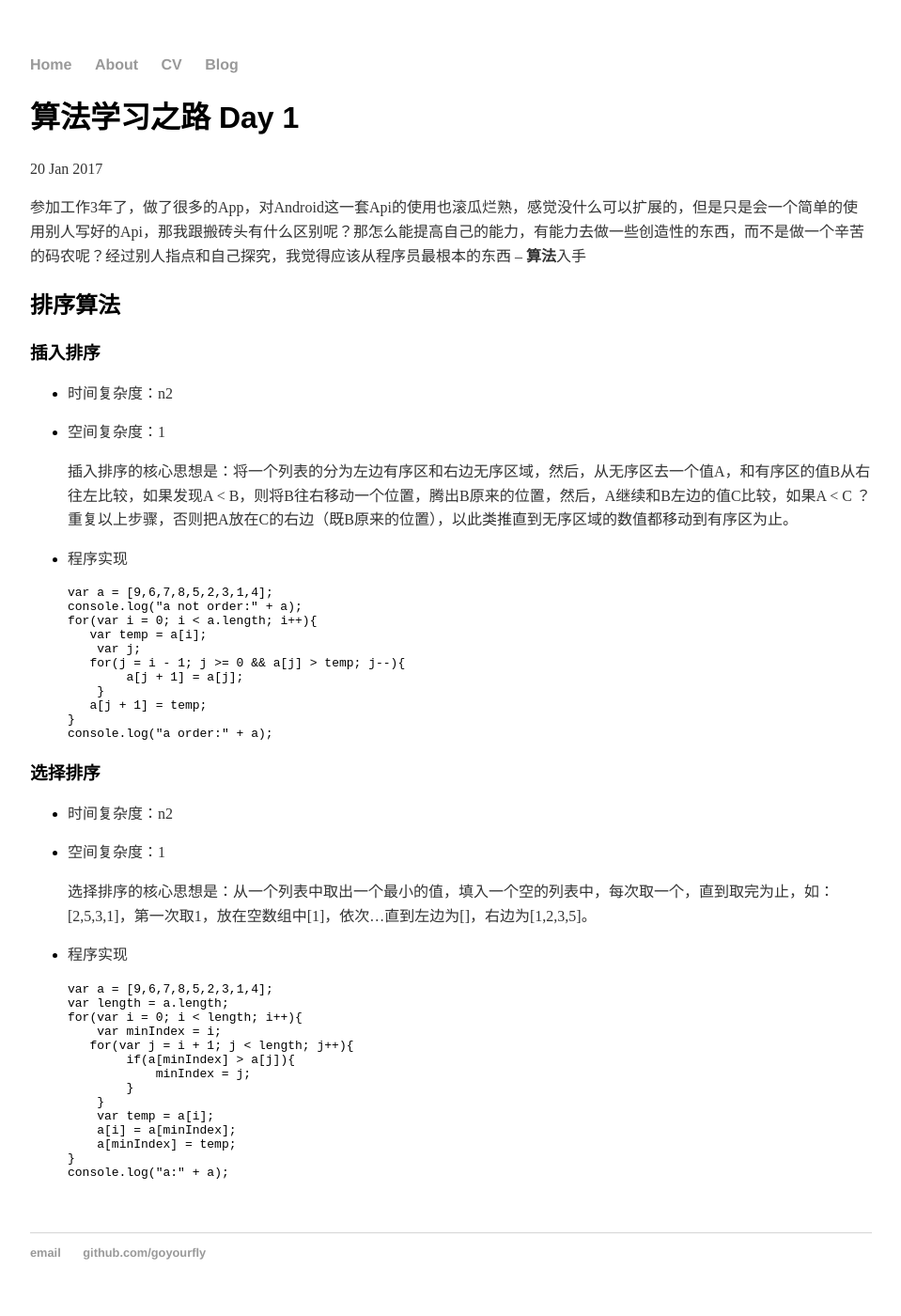
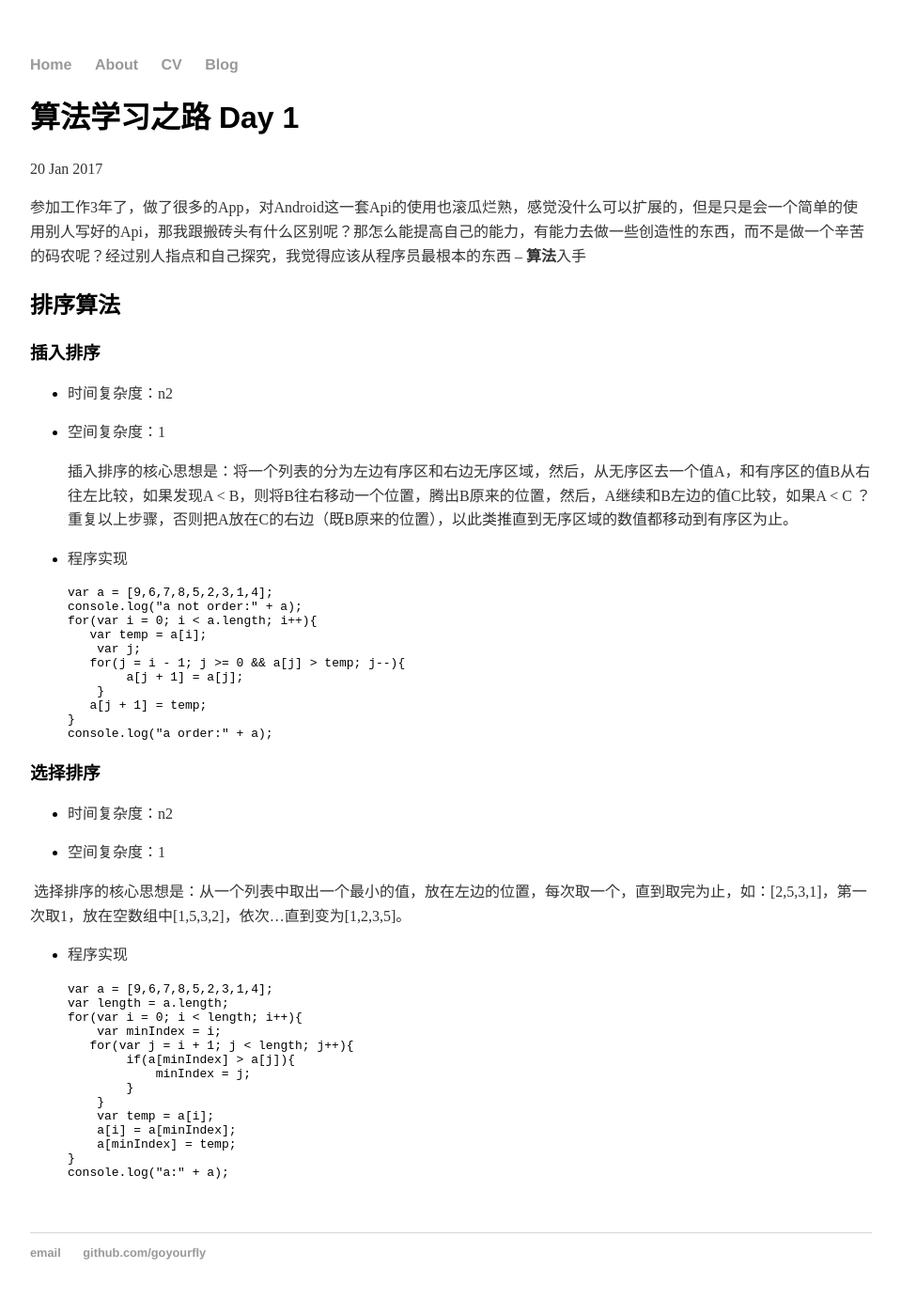
Before and after one commit to goyourfly/goyourfly.github.io, a Jekyll site: the page built from _posts/2017-01-20-go-your-fly-site-algorithm-day-1.md, in a window 1280 px wide. Shown: the whole page at 94% size, without its empty margins (160-1119 px from the left). Built offline with Jekyll 4.4.1, drawn with Linux system fonts in a browser that asks for light colours.

Commit message:
Update 2017-01-20-go-your-fly-site-algorithm-day-1.md

```diff
--- a/_posts/2017-01-20-go-your-fly-site-algorithm-day-1.md
+++ b/_posts/2017-01-20-go-your-fly-site-algorithm-day-1.md
@@ -39,7 +39,7 @@ date: 2017-01-20
 
 * 空间复杂度：1
 
-  选择排序的核心思想是：从一个列表中取出一个最小的值，填入一个空的列表中，每次取一个，直到取完为止，如：[2,5,3,1]，第一次取1，放在空数组中[1]，依次...直到左边为[]，右边为[1,2,3,5]。
+  选择排序的核心思想是：从一个列表中取出一个最小的值，放在左边的位置，每次取一个，直到取完为止，如：[2,5,3,1]，第一次取1，放在空数组中[1,5,3,2]，依次...直到变为[1,2,3,5]。
 
 * 程序实现
 
```
